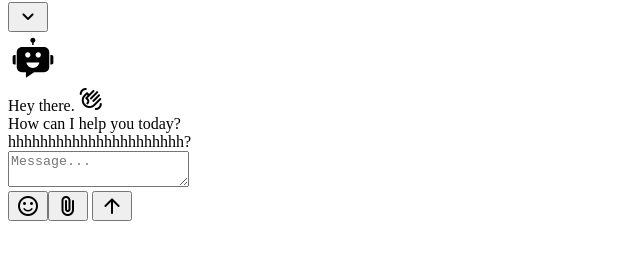
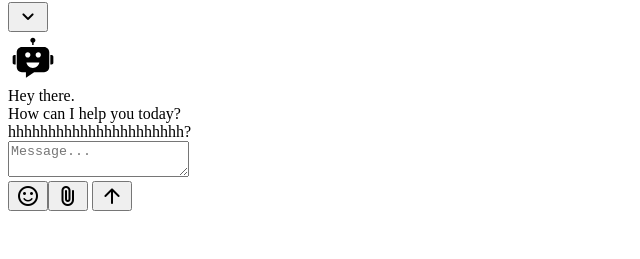
Before and after one commit to pinargulum/AI-Chatbot, a plain HTML site: page index.html in a window 1280 px wide. Shown: the part 127-386 px from the top of the page, without its empty margins (0-640 px from the left). Drawn offline with nearby package versions, Linux system fonts and the light colour scheme.

Commit message:
Update index.html

```diff
--- a/index.html
+++ b/index.html
@@ -30,9 +30,7 @@
             </svg>
             <div class="message bot-message">
                 <div class="message-text">Hey there.
-                    <span class="material-symbols-rounded">
-                        waving_hand
-                    </span><br> How can I help you today?
+                    <br> How can I help you today?
                 </div>
             </div>
             <div class="message user-message">
```
